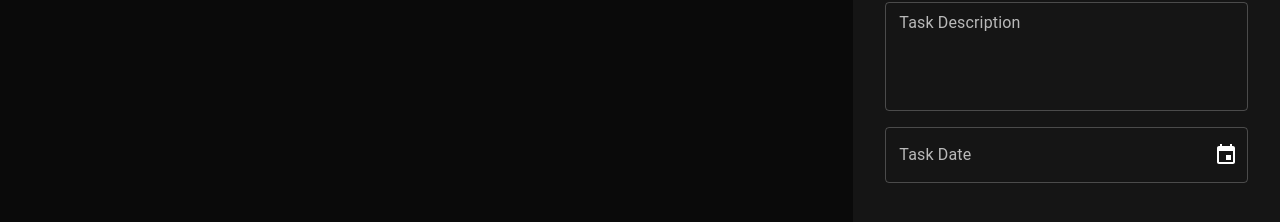
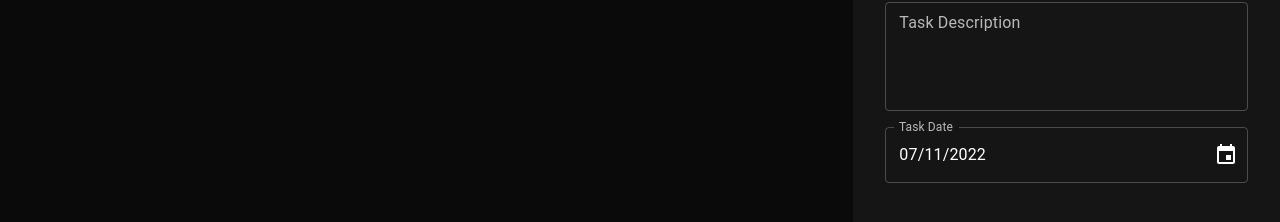
Before and after one commit to atmason90/task-manager, a React (Create React App) app in the folder task-manager/: page / in a window 1280 px wide. Shown: the part 444-666 px from the top of the page. Built offline with nearby package versions, Linux system fonts and the light colour scheme.

Commit message:
add props to taskDateField component

```diff
--- a/task-manager/src/components/createTaskForm/_taskDateField.tsx
+++ b/task-manager/src/components/createTaskForm/_taskDateField.tsx
@@ -1,13 +1,19 @@
-import React, { FC, ReactElement, useState } from 'react';
+import React, { FC, ReactElement } from 'react';
 import { LocalizationProvider } from '@mui/x-date-pickers/LocalizationProvider';
 import { AdapterDateFns } from '@mui/x-date-pickers/AdapterDateFns';
 import { DesktopDatePicker } from '@mui/x-date-pickers/DesktopDatePicker';
-import { TextField } from '@mui/material'
+import { TextField } from '@mui/material';
+import { IDateField } from './interfaces/IDateField';
+import PropTypes from 'prop-types';
 
 
-export const TaskDateField: FC = (): ReactElement => {
-    // state
-    const [date, setDate] = useState<Date | null>(null)
+export const TaskDateField: FC<IDateField> = (props): ReactElement => {
+    // Destructure props
+    const {
+        value = new Date(),
+        disabled = false,
+        onChange = (date) => console.log(date),
+    } = props;
 
     return (
     <>
@@ -17,8 +23,9 @@
             <DesktopDatePicker
                 label='Task Date'
                 inputFormat='dd/MM/yyyy'
-                value={date}
-                onChange={(newValue) => setDate(newValue)}
+                value={value}
+                onChange={onChange}
+                disabled={disabled}
                 renderInput={(params) => (
                     <TextField {...params} />
                 )}
@@ -26,4 +33,10 @@
         </LocalizationProvider>
     </>
   )
+};
+
+TaskDateField.propTypes = {
+    disabled: PropTypes.bool,
+    onChange: PropTypes.func,
+    value: PropTypes.instanceOf(Date),
 }
--- /dev/null
+++ b/task-manager/src/components/createTaskForm/interfaces/IDateField.ts
@@ -0,0 +1,6 @@
+import { IDisabled } from "./IDisabled";
+
+export interface IDateField extends IDisabled {
+    value?: Date | null;
+    onChange?: (date: Date | null) => void;
+}
```
